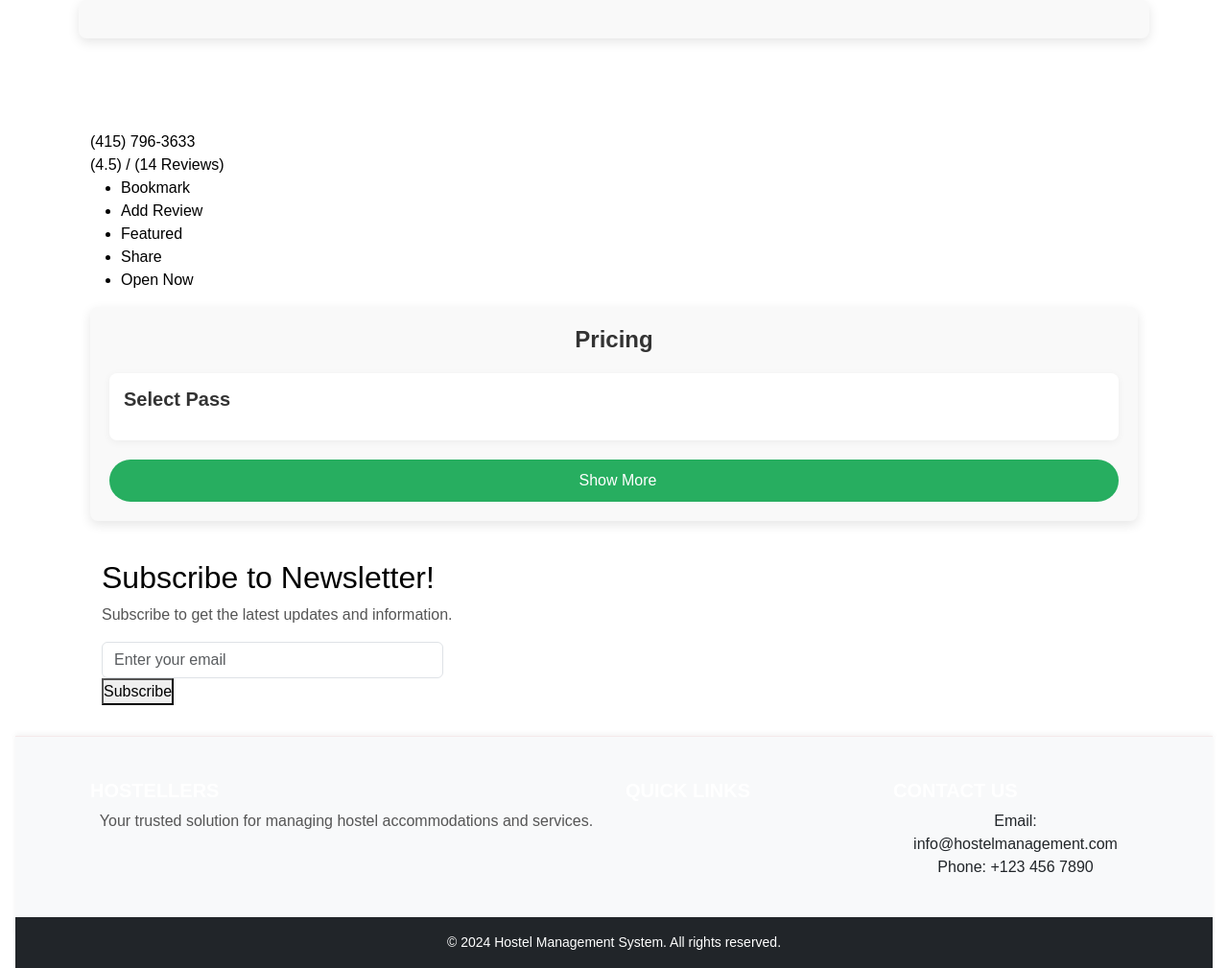
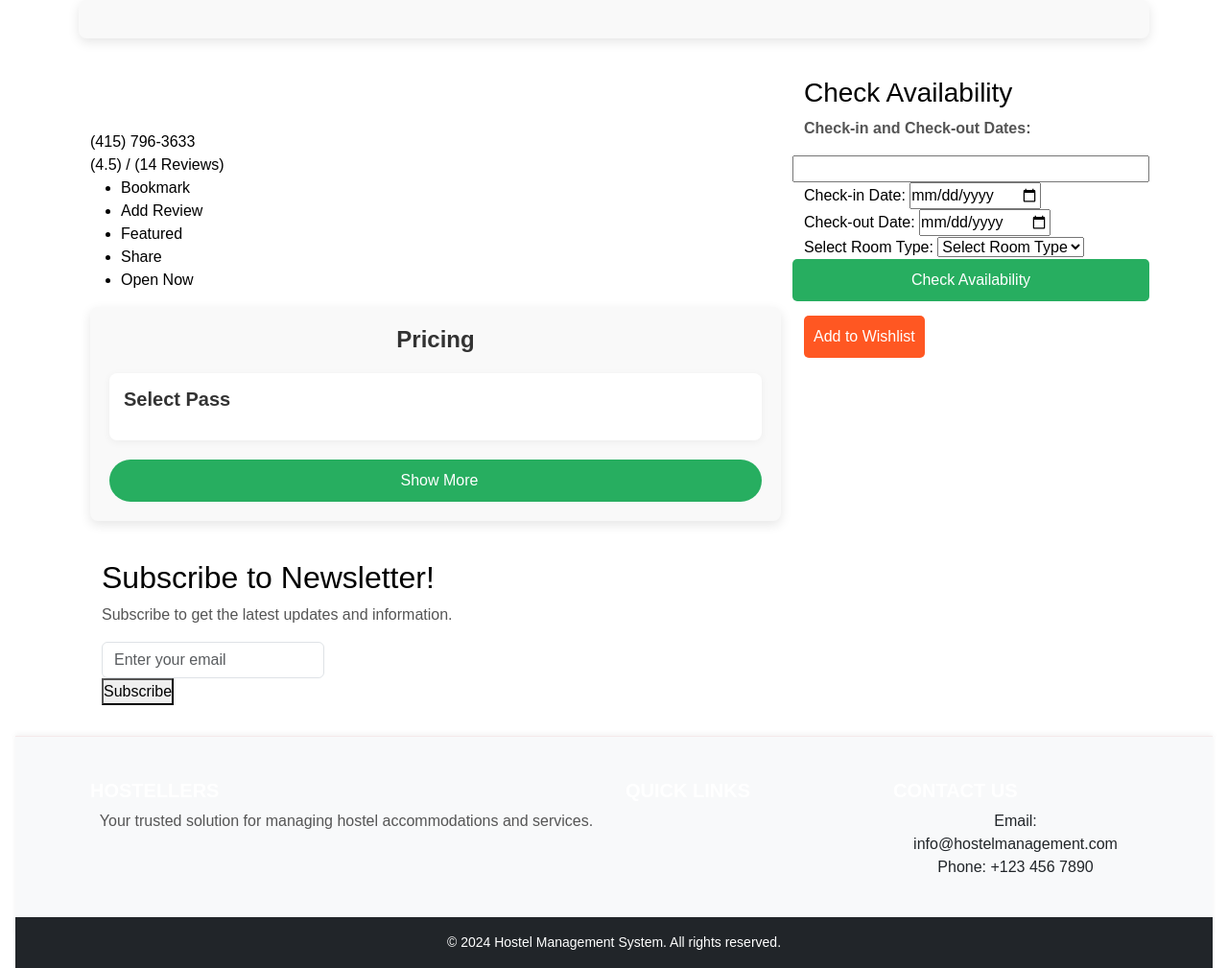
Before and after one commit to Tanisha184/hms_tutor, a Django app: template templates/hostel/hostel_detail.html in a window 1280 px wide. Shown: the part 232-1241 px from the top of the page at 96% size. Run offline with Django 4.2, Linux system fonts and the light colour scheme; the template is opened without the code that fills it, so the values that code supplies are empty; some libraries are stand-ins or nearby versions.

Commit message:
added booking and check availability

```diff
--- /dev/null
+++ b/booking/urls.py
@@ -0,0 +1,11 @@
+from django.urls import path
+from booking import views
+
+app_name='booking'
+
+urlpatterns = [
+    path("check_room_availability", views.check_room_availability, name="check_room_availability"),
+
+
+
+]
--- a/hostel/urls.py
+++ b/hostel/urls.py
@@ -6,7 +6,7 @@ app_name = "hostel"
 urlpatterns = [
     path("", views.index, name="index"),
     path('dashboard/', views.dashboard, name='dashboard'),
-    path("detail/<slug>/", views.hostel_detail, name="hostel_detail"),
+    path("detail/<slug:slug>/", views.hostel_detail, name="hostel_detail"),
     path("detail/<slug:slug>/room-type/<slug:rt_slug>/", views.room_type_detail,name="room_type_detail"),
 
 
--- a/prj_mng1/settings.py
+++ b/prj_mng1/settings.py
@@ -45,6 +45,7 @@ INSTALLED_APPS = [
     'user_dashboard',
     'addon',
     'hostel',
+    'booking',
 
     # third party apps
     'import_export',
--- a/prj_mng1/urls.py
+++ b/prj_mng1/urls.py
@@ -11,6 +11,7 @@ urlpatterns = [
     #Customs URLS
     path("user/", include("userauths.urls")),
     path("", include("hostel.urls")),
+    path("booking/", include("booking.urls")),
 
     #ckeditor
     path("ckeditor5/", include("django_ckeditor_5.urls"))
--- a/templates/hostel/hostel_detail.html
+++ b/templates/hostel/hostel_detail.html
@@ -13,13 +13,13 @@
 
     <div class="container">
         <div class="row utf_sticky_main_wrapper">
+            <!-- Main Content Section -->
             <div class="col-lg-8 col-md-8">
                 <div id="titlebar" class="utf_listing_titlebar">
                     <div class="utf_listing_titlebar_title">
                         <h2>{{hostel.name}} <span class="listing-tag"></span></h2>
                         <span>
                             <a href="#utf_listing_location" class="listing-address">
-
                             <span><i class="fa fa-map-marker"></i>{{hostel.address}}</span>
                             <span><i class="fa fa-phone"></i>{{hostel.mobile}}</span><br>
                             <span><i class="fa fa-envelope"></i>{{hostel.email}}</span><br>
@@ -41,9 +41,8 @@
                         </ul>
                     </div>
                 </div>
-        </div>
-      </div>
 
+                <!-- Pricing Section -->
                 <div class="utf_listing_section">
                     <h3 class="utf_listing_headline_part margin-top-50 margin-bottom-40">Pricing</h3>
                     <div class="show-more">
@@ -67,7 +66,7 @@
                     </a>
                 </div>
 
-
+                <!-- Newsletter Section -->
                 <div class="container">
                     <div class="row">
                         <div class="col-md-12">
@@ -92,18 +91,52 @@
                     </div>
                 </div>
             </div>
+
+            <!-- Sidebar with Booking Section -->
+            <div class="col-lg-4 col-md-4">
+                <div class="utf_listing_sidebar">
+                    <div class="utf_box_widget margin-top-35">
+                        <h3>Check Availability</h3>
+                        <div class="box_booking_section">
+                            <p><strong>Check-in and Check-out Dates:</strong></p>
+                            <form class="row with-forms margin-top-0" method="POST" action="{% url 'booking:check_room_availability' %}">
+                              {% csrf_token %}
+                              <input type="text" value="{{ hostel.id }}" name="hostel-id" id="">
+
+                              <div class="col-lg-12 col-md-12 select_date_box">
+                                  <label for="check_in_date">Check-in Date:</label>
+                                  <input type="date" value="" name="checkin" placeholder="Select Date" required>
                               </div>
 
+                              <div class="col-lg-12 col-md-12 select_date_box">
+                                  <label for="check_out_date">Check-out Date:</label>
+                                  <input type="date" class="checkout" name="check_out_date" placeholder="Select Date" required>
 
+                              </div>
+                              <div class="with-forms margin-top-30">
+                                <div class="col-lg-12 col-md-12">
+                                    <label for="room-type">Select Room Type:</label>
+                                    <select name="room-type" id="room-type" class="utf_chosen_select_single">
+                                        <option value="">Select Room Type</option>
+                                        {% for r in hostel.hostel_room_types %}
+                                            <option value="{{ r.slug }}">{{ r.type }}</option>
+                                        {% endfor %}
+                                    </select>
+                                </div>
+                            </div>
 
+                              <button class="check-availability" type="submit">Check Availability</button>
+                          </form>
 
+                            </div>
 
-
-
-
-
-
-
-
+                            <button class="add-to-wishlist">Add to Wishlist</button>
+                        </div>
+                    </div>
+                </div>
+            </div>
+        </div>
+    </div>
+</div>
 
 {% endblock %}
```
Also changed, not shown: booking/views.py (+61 -2 lines), templates/hostel/room_type_detail.html (+34 -12 lines), templates/partials/base.html (line endings or trailing spaces). Lines whose indentation alone changed are shown as unchanged.
